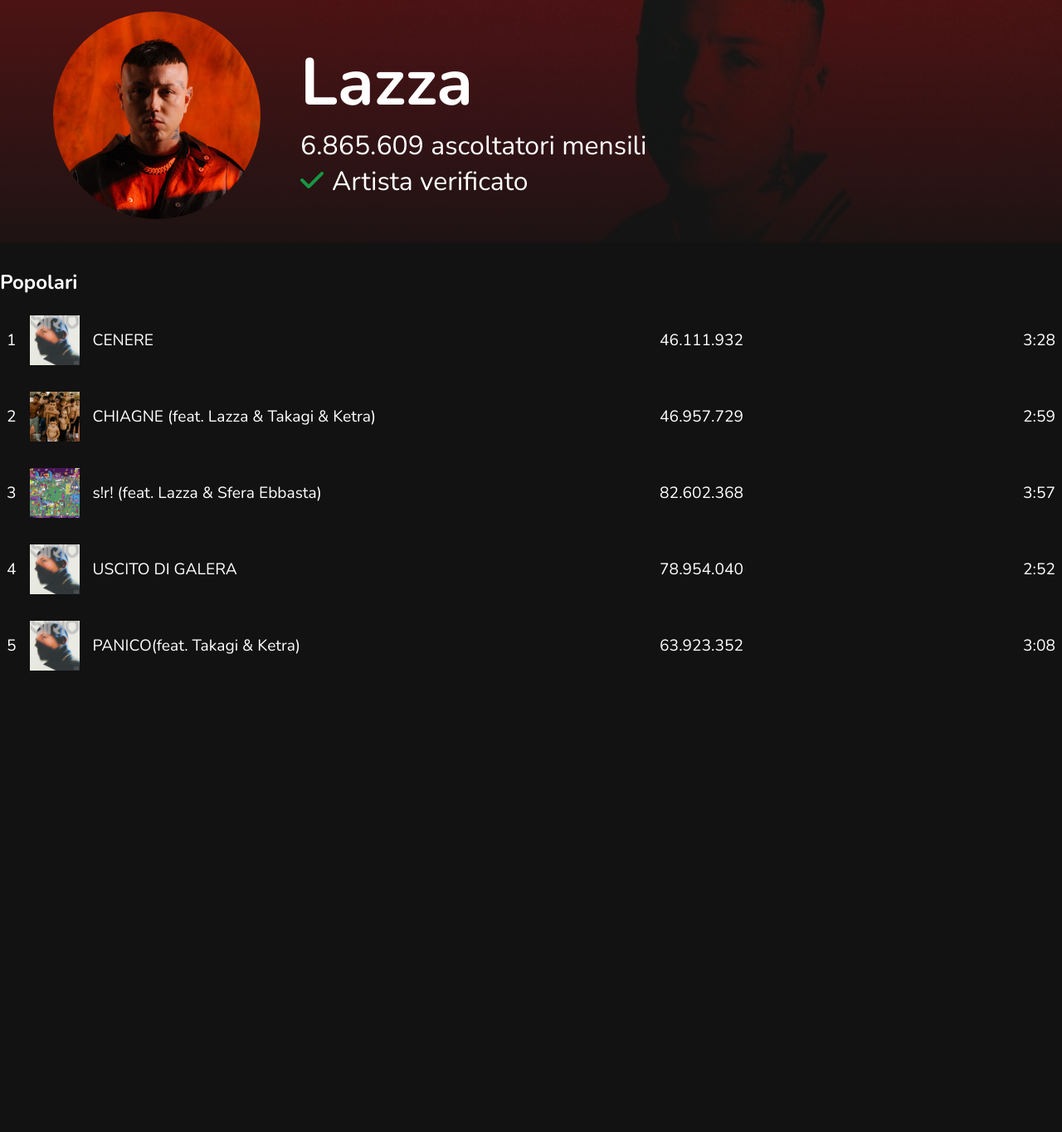
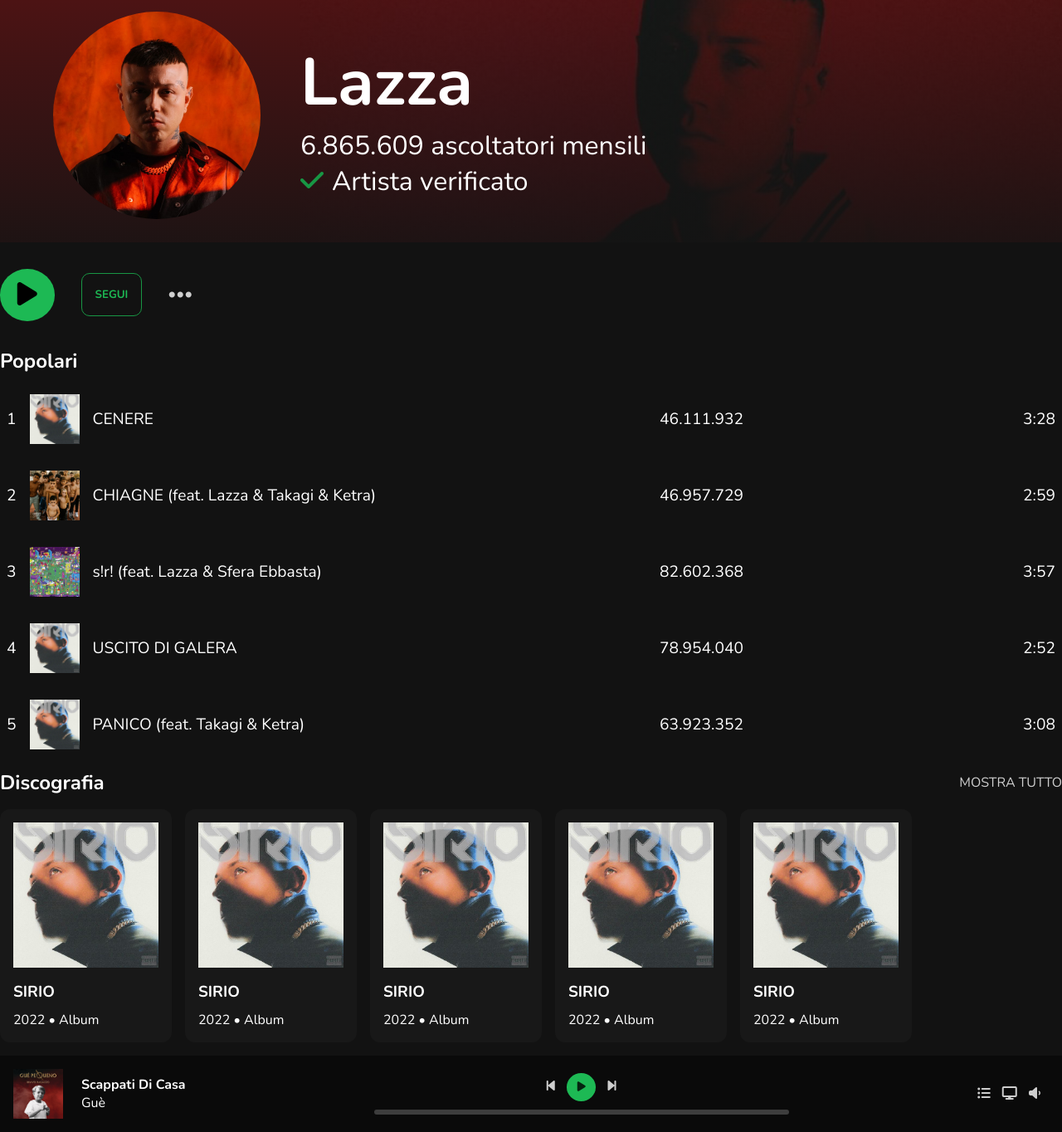
Before and after one commit to nott7/prove_esame, a plain HTML site: page Spotify/index.html in a window 1280 px wide. Shown: the part 218-1582 px from the top of the page at 83% size. Before the commit the page ends 1034 px from the top, so only its background shows below. Drawn offline with nearby package versions, Linux system fonts and the light colour scheme.

Commit message:
added footer

```diff
--- a/Spotify/assets/css/style.css
+++ b/Spotify/assets/css/style.css
@@ -117,6 +117,7 @@ main {
     display: flex;
     height: 300px;
     padding: 2rem 4rem;
+    margin-bottom: 2rem;
     align-items: center;
     background-image: linear-gradient(
         to bottom,
@@ -151,6 +152,53 @@ main {
     margin-right: 10px;
 }
 
+.artist_buttons {
+    display: flex;
+    align-items: center;
+}
+
+.artist_buttons > button:first-child{
+    padding: 0.8rem 1.3rem;
+    border: 0;
+    background-color: #1db954;
+    border-radius: 50%;
+    font-size: 2rem;
+    cursor: pointer;
+}
+
+.artist_buttons > button:nth-child(2){
+    padding: 1rem;
+    border: 0;
+    background-color: transparent;
+    border: 1px solid #189644;
+    text-transform: uppercase;
+    font-family: inherit;
+    cursor: pointer;
+    margin: 0 2rem;
+    font-weight: bold;
+    color: #1db954;
+    border-radius: 10px;
+}
+
+.artist_buttons > button:first-child:hover, .footer_center-top > button:hover {
+    background-color: #189644;
+}
+
+.artist_buttons > button:nth-child(2):hover{
+    background-color: #1db954;
+    color: white;
+}
+
+.artist_buttons > i {
+    font-size: 2rem;
+    opacity: 0.8;
+    cursor: pointer;
+}
+
+.artist_buttons > i:hover{
+    opacity: 1;
+}
+
 .artist_popular {
     margin-top: 2rem;
 }
@@ -181,3 +229,114 @@ main {
     width: 60px;
     margin: 0 1rem;
 }
+
+
+.artist_discography {
+    margin: 1rem 0;
+}
+
+.artist_discography-header {
+    margin: 1rem 0;
+    display: flex;
+    align-items: center;
+    justify-content: space-between;
+}
+
+.artist_discography-header > p {
+    opacity: 0.8;
+    cursor: pointer;
+}
+
+.artist_discography-header > p:hover{
+    opacity: 1;
+}
+
+.artist_discography-cards {
+    display: flex;
+}
+
+.artist_discography-card {
+    margin-right: 1rem;
+    padding: 1rem;
+    background-color: #38383829;
+    width: fit-content;
+    border-radius: 12px;
+    cursor: pointer;
+}
+
+.artist_discography-card:hover{
+    background-color: #38383867;
+}
+
+.artist_discography-card > img{
+    width: 175px;
+}
+
+.artist_discography-card > h3{
+    margin: 10px 0;
+}
+
+footer {
+ display: flex;
+ align-items: center;
+ justify-content: space-between;
+ padding: 1rem;
+ background-color: #0a0a0a;
+}
+
+.footer_left {
+    display: flex;
+    align-items: center;
+}
+
+.footer_left > img {
+    width: 60px;
+    margin-right: 22px;
+}
+
+.footer_center {
+    width: 500px;
+    display: flex;
+    flex-direction: column;
+    align-items: center;
+}
+
+.footer_center-top > button {
+    margin: 0 10px;
+    padding: 0.6rem 0.8rem;
+    border: 0;
+    background-color: #1db954;
+    border-radius: 50%;
+    cursor: pointer;
+
+}
+ footer  i {
+    opacity: 0.8;
+    cursor: pointer;
+}
+
+footer i:hover {
+    opacity: 1;
+}
+
+
+.footer_center-bottom{
+    z-index: 1;
+    margin-top: 10px;
+    height: 6px;
+    border-radius: 10px;
+    width: 100%;
+    background-color: #ccc4;
+}
+
+.progress {
+    z-index: 2;
+    width: 30%;
+    border-radius: 10px;
+    height: 100%;
+    color: white;
+}
+
+.footer_right > i {
+    margin-right: 10px;
+}
--- a/Spotify/index.html
+++ b/Spotify/index.html
@@ -48,6 +48,11 @@
                 <p><i class="fa-solid fa-check"></i>Artista verificato</p>
             </div>
         </div>
+        <div class="artist_buttons">
+            <button><i class="fa-solid fa-play"></i></button>
+            <button>Segui</button>
+            <i class="fa-solid fa-ellipsis"></i>
+        </div>
         <section class="artist_popular">
             <h2>Popolari</h2>
             <div class="artist_popular-song">
@@ -90,12 +95,74 @@
                 <div class="artist_popular-song--left">
                     <p>5</p>
                     <img src="assets/images/sirio.jpg" alt="artist album">
-                    <p>PANICO&#40;feat. Takagi & Ketra&#41;</p>
+                    <p>PANICO &#40;feat. Takagi & Ketra&#41;</p>
                 </div>
                 <p>63.923.352</p>
                 <p>3:08</p>
             </div>
         </section>
+        <section class="artist_discography">
+            <div class="artist_discography-header">
+                <h2>Discografia</h2>
+                <p>MOSTRA TUTTO</p>
+            </div>
+            <div class="artist_discography-cards">
+                <div class="artist_discography-card">
+                    <img src="assets/images/sirio.jpg" alt="Album">
+                    <h3>SIRIO</h3>
+                    <p>2022 &#8226 Album</p>
+                </div>
+                <div class="artist_discography-card">
+                    <img src="assets/images/sirio.jpg" alt="Album">
+                    <h3>SIRIO</h3>
+                    <p>2022 &#8226 Album</p>
+                </div>
+                <div class="artist_discography-card">
+                    <img src="assets/images/sirio.jpg" alt="Album">
+                    <h3>SIRIO</h3>
+                    <p>2022 &#8226 Album</p>
+                </div>
+                <div class="artist_discography-card">
+                    <img src="assets/images/sirio.jpg" alt="Album">
+                    <h3>SIRIO</h3>
+                    <p>2022 &#8226 Album</p>
+                </div>
+                <div class="artist_discography-card">
+                    <img src="assets/images/sirio.jpg" alt="Album">
+                    <h3>SIRIO</h3>
+                    <p>2022 &#8226 Album</p>
+                </div>
+
+            </div>
+
+        </section>
     </main>
+    <footer>
+        <div class="footer_left">
+            <img src="assets/images/gue.jpeg" alt="playing">
+            <div class="footer_left-text">
+                <h4>Scappati Di Casa</h4>
+                <p>Guè</p>
+            </div>
+        </div>
+        <div class="footer_center">
+            <div class="footer_center-top">
+                <i class="fa-sharp fa-solid fa-backward-step"></i>
+                <button><i class="fa-solid fa-play"></i></button>
+                <i class="fa-solid fa-forward-step"></i>
+            </div>
+            <div class="footer_center-bottom">
+                <div class="progress">
+                </div>
+                <p></p>
+            </div>
+        </div>
+        <div class="footer_right">
+            <i class="fa-solid fa-list-ul"></i>
+            <i class="fa-solid fa-display"></i>
+            <i class="fa-solid fa-volume-low"></i>
+
+        </div>
+    </footer>
 </body>
 </html>
```
Also changed, not shown: Spotify/assets/images/gue.jpeg (added).
